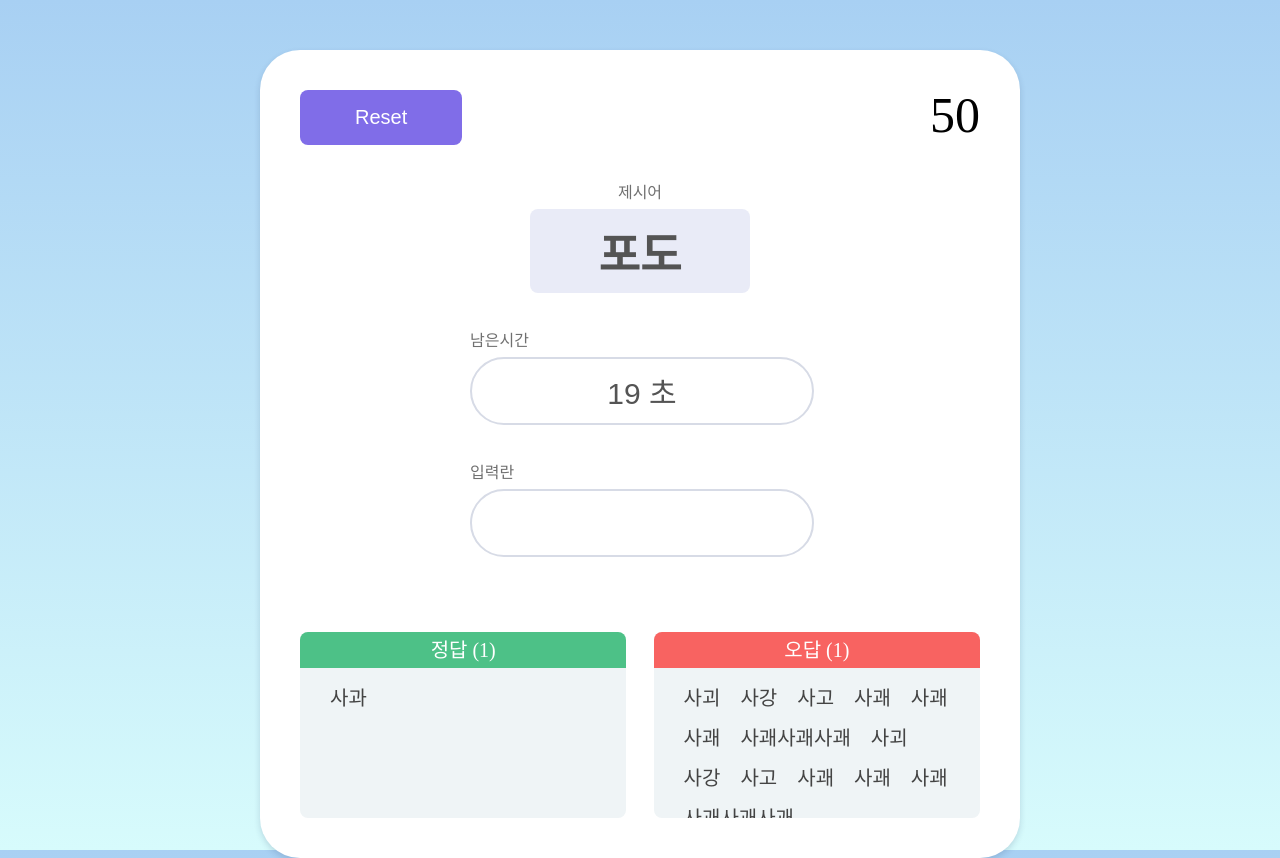
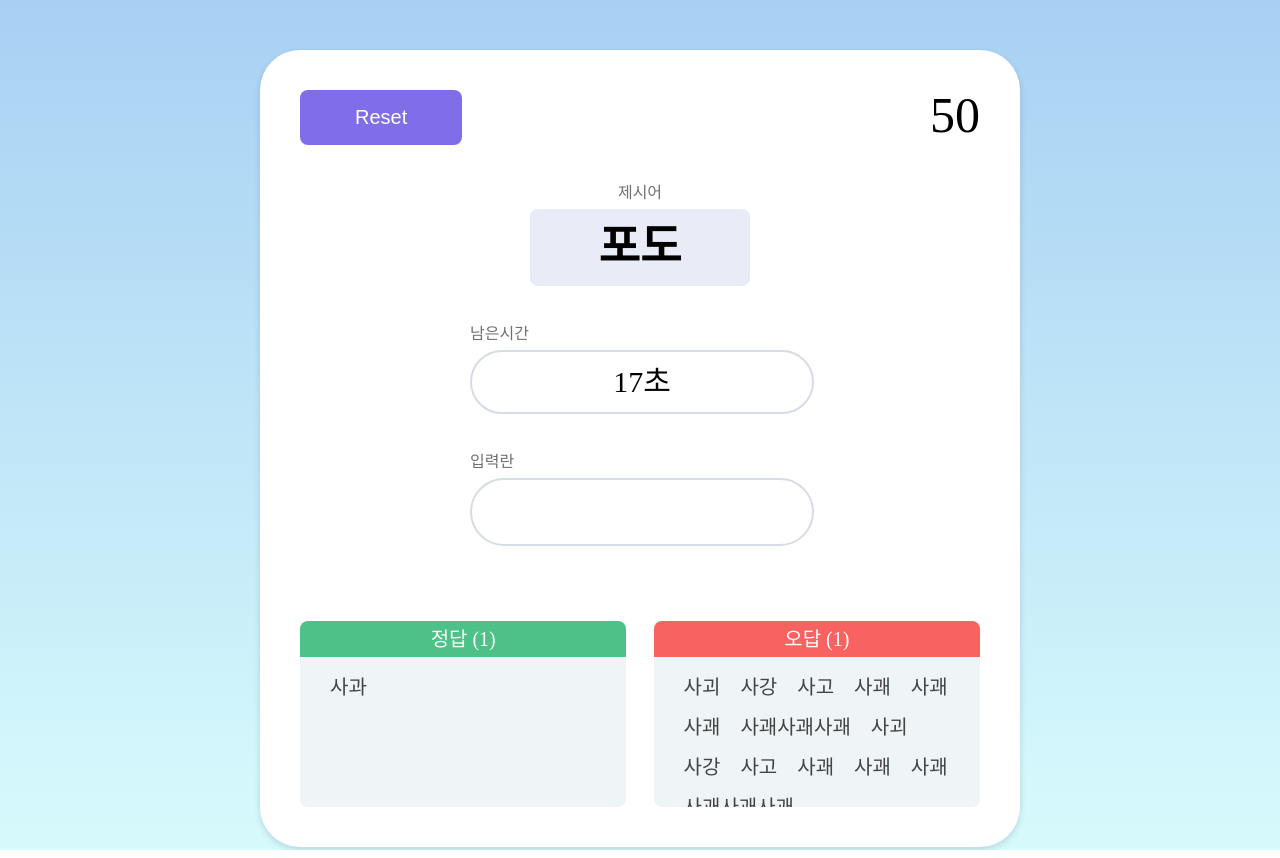
Before and after one commit to devuoon/TypingGame, a plain HTML site: page index.html in a window 1280 px wide. Both pictures are taken after a click on the button "Reset". Drawn offline with Linux system fonts and the light colour scheme; a web font is replaced by a local one.

Commit message:
feat : 타이머 기능 추가

```diff
--- a/index.html
+++ b/index.html
@@ -11,21 +11,21 @@
 <body>
     <div id="wrap">
         <div class="top-cont">
-            <button>Reset</button>
+            <button id="startButton">Reset</button>
             <h2>50</h2>
         </div>
         <div class="center-cont">
             <div class="input-box word">
-                <label for="wordDisplay">제시어</label>
-                <input id="wordDisplay" type="text" value="포도" disabled>
+                <span>제시어</span>
+                <div id="wordDisplay" class="display-box">포도</div>
             </div>
             <div class="input-box">
-                <label for="timerDisplay">남은시간</label>
-                <input id="timerDisplay" type="text" value="19 초" disabled>
+                <span>남은시간</span>
+                <div id="timerDisplay" class="display-box">초</div>
             </div>
             <div class="input-box user">
-                <label for="userInput">입력란</label>
-                <input id="userInput" type="text">
+                <span>입력란</span>
+                <input id="userInput" class="display-box" type="text">
             </div>
         </div>
         <div class="bot-cont">
@@ -56,5 +56,9 @@
             </div>
         </div>
     </div>
+    <script type="module" src="./utils/timer.js"></script>
+    <script type="module" src="./utils/api.js"></script>
+    <script type="module" src="./utils/gameManage.js"></script>
+    <script type="module" src="./utils/wordHandler.js"></script>
 </body>
 </html>
--- a/style/style.css
+++ b/style/style.css
@@ -38,11 +38,11 @@
     margin: 0 170px 40px;
 }
 
-.input-box.word label{
+.input-box.word span{
     text-align: center;
 }
 
-.input-box label{
+.input-box span{
     display: block;
     text-align: left;
     color:#707070;
@@ -50,7 +50,8 @@
     padding-bottom:8px;
 }
 
-.input-box.word input{
+.input-box.word .display-box{
+    display: inline-block;
     width:220px;
     padding:16px 0;
     text-align: center;
@@ -61,7 +62,7 @@
     border:none;
 }
 
-.input-box input{
+.input-box .display-box{
     border-radius: 48px;
     width:100%;
     border: 2px solid #d7dbe6;
@@ -71,6 +72,7 @@
     font-weight:500;
     background-color: transparent;
 }
+
 .input-box.user input:focus-visible{
     outline-width: 2px;
     outline-color: #b8b2f2;
--- a/utils/timer.js
+++ b/utils/timer.js
@@ -0,0 +1,38 @@
+const timerDisplay = document.getElementById("timerDisplay");
+const startButton = document.getElementById("startButton");
+
+let startTime;
+let elapsedTime = 0;
+let isCounting = false;
+const countdownDuration = 20000; // 30초
+
+function updateTimer(timestamp) {
+    if (!startTime) startTime = timestamp;
+
+    // 지난 시간 계산
+    elapsedTime = timestamp - startTime;
+    const remainingTime = Math.max(0, countdownDuration - elapsedTime);
+
+    // 남은 시간을 초 단위로 표시
+    const seconds = (remainingTime / 1000).toFixed(0);
+    timerDisplay.textContent = seconds + '초';
+
+    // 시간이 남아 있으면 계속해서 requestAnimationFrame 호출
+    if (remainingTime > 0) {
+        requestAnimationFrame(updateTimer);
+    } else {
+        // 카운트다운 종료
+        timerDisplay.textContent = "0 초";
+        isCounting = false;
+        alert("Time's up!");
+    }
+}
+
+function startCountdown() {
+    if (isCounting) return; // 이미 카운트다운 중이면 무시
+    isCounting = true;
+    startTime = null;
+    requestAnimationFrame(updateTimer);
+}
+
+startButton.addEventListener("click", startCountdown);
```
